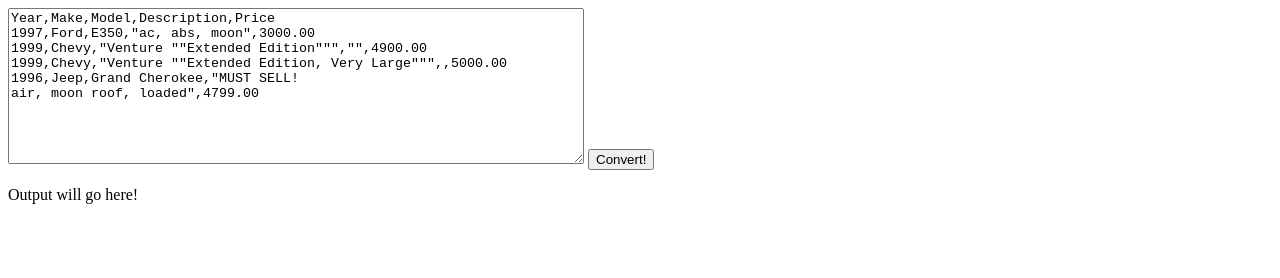
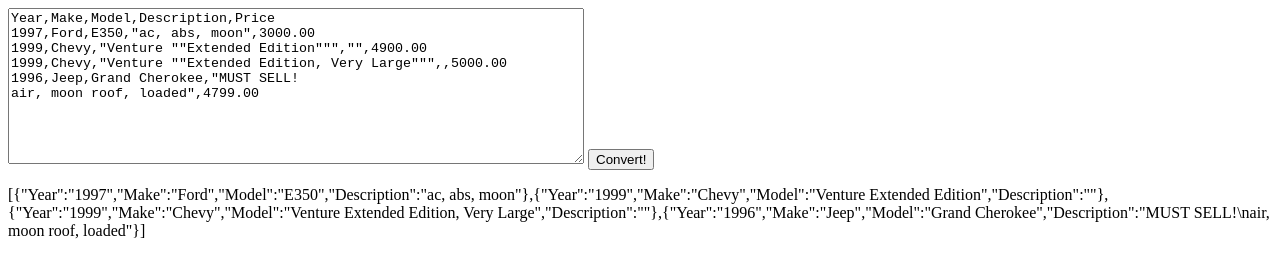
Before and after one commit to alangfiles/csvconverter, a plain HTML site: page CSV2JSON.html in a window 1280 px wide. Both pictures are taken after a click on the button "Convert!". Drawn offline with Linux system fonts and the light colour scheme.

Commit message:
fixing the json output.

```diff
--- a/CSV2JSON.html
+++ b/CSV2JSON.html
@@ -22,6 +22,6 @@ air, moon roof, loaded",4799.00
     <p id="json-output">
       Output will go here!
     </p>
-    <script src="CSVtoJSON.js"></script>
+    <script src="CSV2JSON.js"></script>
   </body>
 </html>
--- a/CSV2JSON.js
+++ b/CSV2JSON.js
@@ -10,11 +10,11 @@ function CSV2JSON(){
   rowSeparator = '\n';
   headerExists = true;
   //split on the newline, this is incorrect, it should find newlines not in quotes
-  rowStrings = splitFileOnRows(rowSeparator);
+  rowStrings = splitBasedOnSeparator(input, rowSeparator, true); //include quotes
 
   //set up the header
   if(headerExists == true){
-      headerRow = rowStrings[0].split(separator);
+      headerRow = splitBasedOnSeparator(rowStrings[0],separator);
       rowStrings = rowStrings.slice(1); //the rest of the rows minus the header.
   }
   else{
@@ -27,7 +27,7 @@ function CSV2JSON(){
   //now let's make some json objects.
   for(var rowIndex in rowStrings){
     var rowObject = {};
-    var row = splitRowString(rowStrings[rowIndex], separator);
+    var row = splitBasedOnSeparator(rowStrings[rowIndex], separator, false); //don't include quotes
 
     for(var i in row){
       var column = row[i];
@@ -35,17 +35,15 @@ function CSV2JSON(){
     }
     output.push(rowObject);
   }
-}
 
-function splitFileOnRows(fileInput, rowSeparator){
-  var outputFile = [];
+  var jsonOutput = document.querySelector("#json-output");
 
-  return outputFile;
+  jsonOutput.innerHTML = JSON.stringify(output);
+
 }
 
 
-
-function splitRowString(rowInput, separator){
+function splitBasedOnSeparator(rowInput, separator, includeQuotes){
   //splits based on inner quotes
   var outputRow = [];
   var charRow = rowInput.split('');
@@ -60,6 +58,10 @@ function splitRowString(rowInput, separator){
     }
     else if (charRow[i] == '"'){
       inBetweenQuotes = !inBetweenQuotes;
+      if(includeQuotes){
+        word += charRow[i];
+      }
+
     }
     else{
         word += charRow[i];
```
